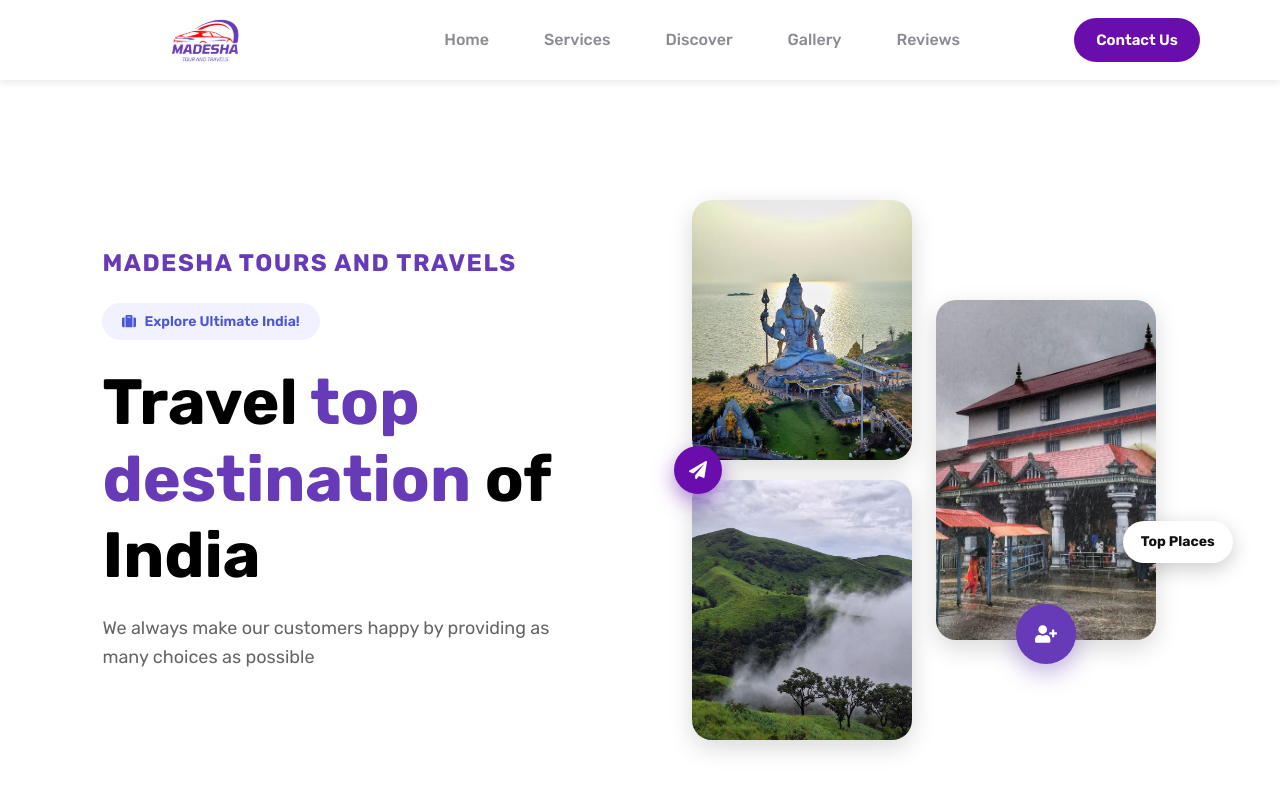
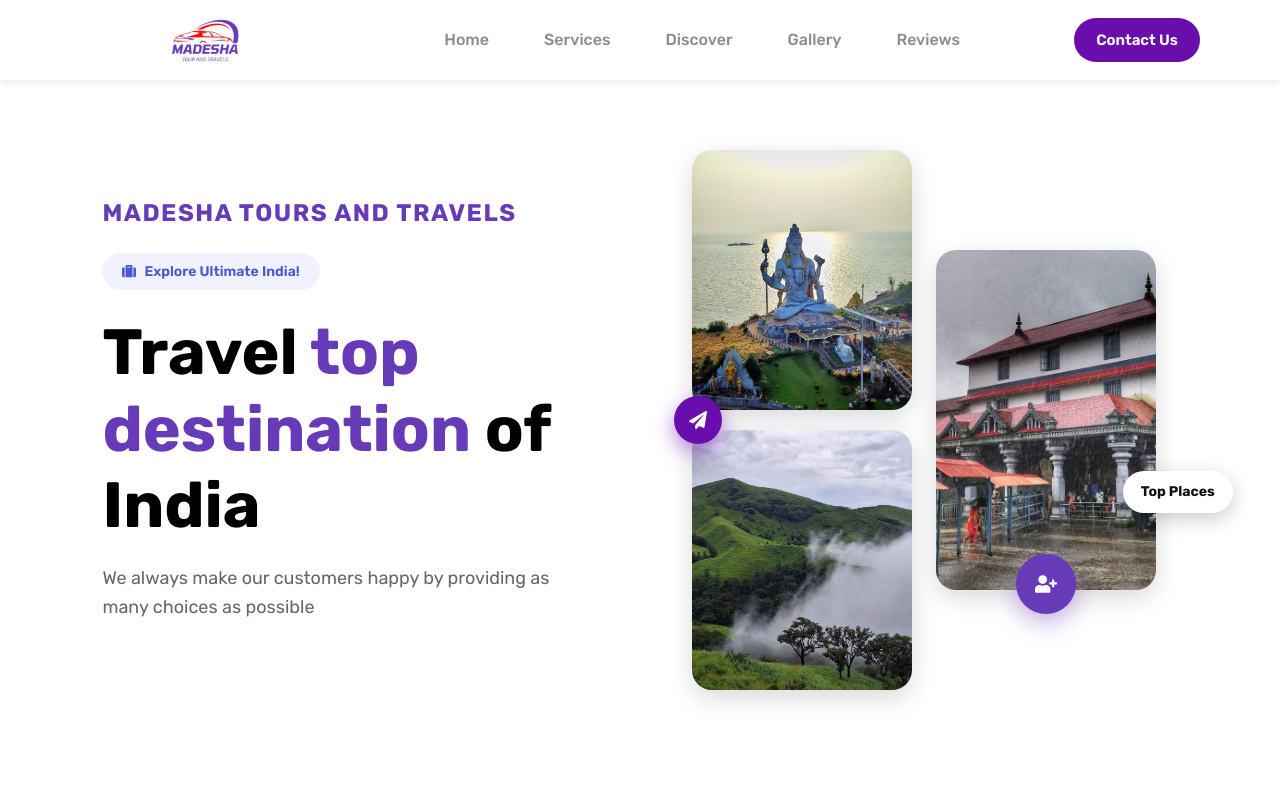
Before and after one commit to IT-Alliance-Tech/MadeshaTravels-React, a React (Vite) app: page / in a window 1280 px wide. Shown: the top 800 px of the page. Built offline with nearby package versions, Linux system fonts and the light colour scheme.

Commit message:
Updated heroSection.module.css

```diff
--- a/src/styles/heroSection.module.css
+++ b/src/styles/heroSection.module.css
@@ -2,11 +2,11 @@
   display: flex;
   align-items: center;
   justify-content: space-between;
-  padding: 100px 8% 60px;  /* Changed from 120px */
+  padding: 20px 8% 60px;  /* Minimal top padding */
   gap: 60px;
   flex-wrap: wrap;
   position: relative;
-  margin-top: 80px;
+  margin-top: 80px;  /* This accounts for fixed header */
   min-height: calc(100vh - 80px);
 }
 
```
